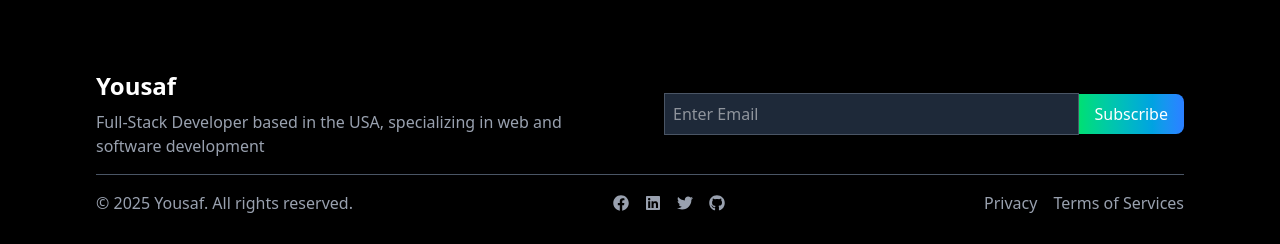
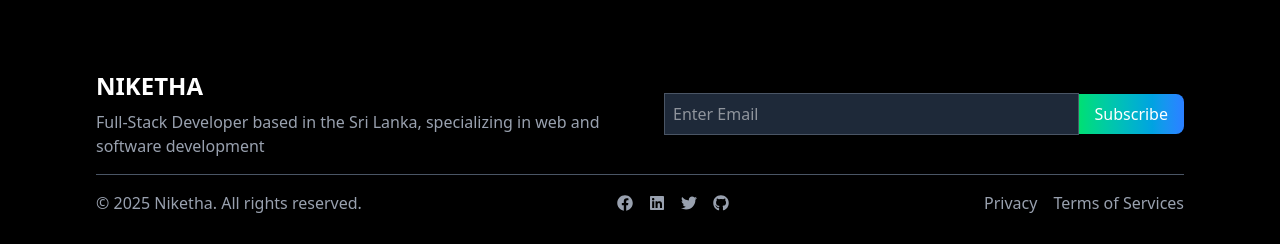
Before and after one commit to garusinha/Portfolio-Niketha_Senarath, a React (Vite) app: page / in a window 1280 px wide. Shown: the part 3002-3246 px from the top of the page. Built offline with nearby package versions, Linux system fonts and the light colour scheme.

Commit message:
Updated website content

```diff
--- a/package.json
+++ b/package.json
@@ -15,6 +15,7 @@
     "react": "^19.0.0",
     "react-dom": "^19.0.0",
     "react-icons": "^5.5.0",
+    "react-router-dom": "^7.2.0",
     "tailwindcss": "^4.0.8"
   },
   "devDependencies": {
--- a/src/components/Contact.jsx
+++ b/src/components/Contact.jsx
@@ -174,7 +174,7 @@ const Contact = () => {
                 </div>
 
                 <div className="flex justify-center mt-4">
-                  <button className="bg-gradient-to-r from-green-400 to-blue-500 text-white transform transition-transform duration-300 hover:scale-105 px-6 py-2 rounded-full w-30">
+                  <button className="cursor-pointer bg-gradient-to-r from-green-400 to-blue-500 text-white transform transition-transform duration-300 hover:scale-105 px-6 py-2 rounded-full w-30">
                     Send
                   </button>
                 </div>
--- a/src/components/Footer.jsx
+++ b/src/components/Footer.jsx
@@ -7,10 +7,10 @@ const Footer = () => {
       <div className="container mx-auto px-8 md:px-16 lg:px-24">
         <div className="flex flex-col md:flex-row md:space-x-12 items-center mb-4">
           <div className="flex-1 mb-4 md:mb-0">
-            <h3 className="text-2xl font-bold mb-2"> Yousaf</h3>
+            <h3 className="text-2xl font-bold mb-2"> NIKETHA</h3>
             <p className="text-gray-400">
-              Full-Stack Developer based in the USA, specializing in web and
-              software development
+              Full-Stack Developer based in the Sri Lanka, specializing in web
+              and software development
             </p>
           </div>
           <div className="flex-1 w-full">
@@ -22,7 +22,7 @@ const Footer = () => {
               />
               <button
                 type="email"
-                className="bg-gradient-to-r from-green-400 to-blue-500 text-white px-4 py-2 rounded-r-lg"
+                className="cursor-pointer bg-gradient-to-r from-green-400 to-blue-500 text-white px-4 py-2 rounded-r-lg "
               >
                 Subscribe
               </button>
@@ -31,19 +31,28 @@ const Footer = () => {
         </div>
         <div className="border-t border-gray-600 pt-4 flex flex-col md:flex-row justify-between items-center">
           <p className="text-gray-400">
-            &copy; {new Date().getFullYear()} Yousaf. All rights reserved.
+            &copy; {new Date().getFullYear()} Niketha. All rights reserved.
           </p>
           <div className="flex space-x-4 my-4 md:my-0">
-            <a href="#" className="text-gray-400 hover:text-white">
+            <a
+              href="https://www.facebook.com/share/1CCPcxtVwB/?mibextid=wwXIfr"
+              className="text-gray-400 hover:text-white"
+            >
               <FaFacebook />
             </a>
-            <a href="#" className="text-gray-400 hover:text-white">
+            <a
+              href="https://www.linkedin.com/in/niketha-senarath-garusinha-a8b89a179?utm_source=share&utm_campaign=share_via&utm_content=profile&utm_medium=ios_app"
+              className="text-gray-400 hover:text-white"
+            >
               <FaLinkedin />
             </a>
             <a href="#" className="text-gray-400 hover:text-white">
               <FaTwitter />
             </a>
-            <a href="#" className="text-gray-400 hover:text-white">
+            <a
+              href="https://github.com/garusinha"
+              className="text-gray-400 hover:text-white"
+            >
               <FaGithub />
             </a>
           </div>
--- a/src/components/Hero.jsx
+++ b/src/components/Hero.jsx
@@ -20,10 +20,17 @@ const Hero = () => {
         I specialize in building modern and responsive web applications.
       </p>
       <div className="mt-8 space-x-2 md:space-x-4">
-        <button className="bg-gradient-to-r from-green-400 to-blue-500 text-white text-sm md:text-base transform transition-transform duration-300 hover:scale-105 px-3 py-1.5 md:px-4 md:py-2 rounded-full">
+        <button
+          onClick={() =>
+            document
+              .getElementById("Contact")
+              .scrollIntoView({ behavior: "smooth" })
+          }
+          className="cursor-pointer bg-gradient-to-r from-green-400 to-blue-500 text-white text-sm md:text-base transform transition-transform duration-300 hover:scale-105 px-3 py-1.5 md:px-4 md:py-2 rounded-full"
+        >
           Contact With Me
         </button>
-        <button className="bg-gradient-to-r from-green-400 to-blue-500 text-white text-sm md:text-base transform transition-transform duration-300 hover:scale-105 px-3 py-1.5 md:px-4 md:py-2 rounded-full">
+        <button className="cursor-pointer bg-gradient-to-r from-green-400 to-blue-500 text-white text-sm md:text-base transform transition-transform duration-300 hover:scale-105 px-3 py-1.5 md:px-4 md:py-2 rounded-full">
           Resume
         </button>
       </div>
```
Also changed, not shown: 1 other file (tests, documents, lock files or other folders).
